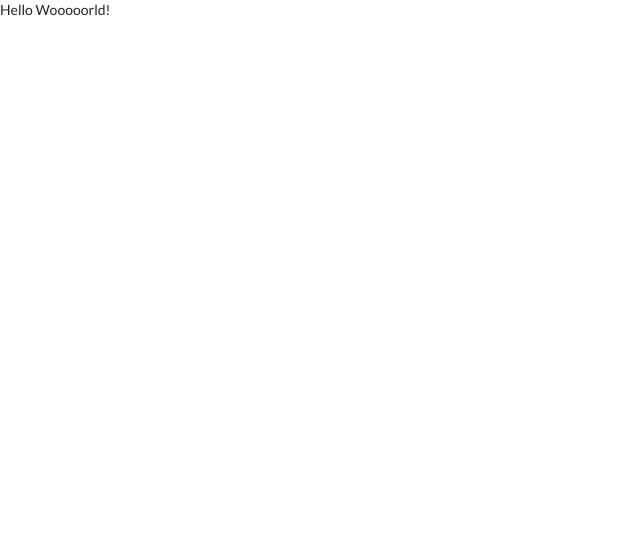
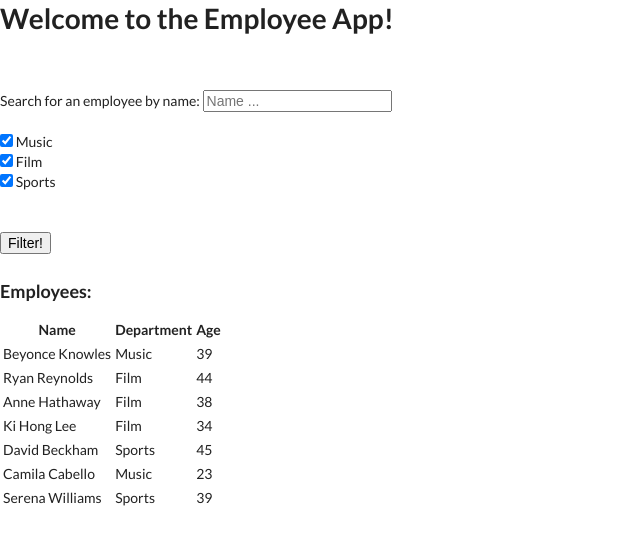
Before and after one commit to murrayl9797/kiewitEmployeeApp, a React app: page / in a window 1280 px wide. Shown: the top 544 px of the page, without its empty margins (0-640 px from the left). Built offline with nearby package versions, Linux system fonts and the light colour scheme.

Commit message:
Set up structure for app and implement department filter

```diff
--- a/src/components/App.jsx
+++ b/src/components/App.jsx
@@ -1,9 +1,92 @@
-import React from 'react';
+import React, { useState, useEffect } from 'react';
+import { employee_data } from '../data.js';
+import EmpTable from './EmpTable.jsx';
+import NameFilter from './NameFilter.jsx';
+import DeptFilter from './DeptFilter.jsx';
 
 const App = () => {
+  //**********************************************************************
+  // Initialize state with hooks
+  //**********************************************************************
+  const [empList, updateEmpList] = useState(employee_data);
+  const [deptList, updateDepartments] = useState([]);
+  const [clickedDepts, updateClickedDepts] = useState({});
+
+
+  //**********************************************************************
+  // Use Effect to update department list (using example data)
+  //**********************************************************************
+  useEffect(() => {
+    // Update department list
+    const foundDepts = {};
+
+    // Find all departments
+    for (const emp of employee_data) {
+      if (!foundDepts[emp.department]) {
+        foundDepts[emp.department] = 'clicked';
+      }
+    }
+
+    // Add to React state
+    updateDepartments(Object.keys(foundDepts));
+    updateClickedDepts(foundDepts);
+
+  }, [employee_data]);
+
+
+  //**********************************************************************
+  // Helper function that actually filters the list
+  //**********************************************************************
+  const filterList = () => {
+    // Filter list
+    const updatedList = employee_data.filter(emp => {
+      // Check if department is clicked
+      if (clickedDepts[emp.department] === 'clicked') {
+        return true;
+      }
+    })
+
+    // Update React state
+    updateEmpList(updatedList);
+  }
+
+  //**********************************************************************
+  // Render DOM
+  //**********************************************************************
   return (
-    <div>
-      Hello Wooooorld!
+    <div id="app">
+      <h1>
+        Welcome to the Employee App!
+      </h1>
+
+      <br/>
+      <br/>
+
+      <NameFilter />
+      <br/>
+      <DeptFilter
+        allDepts={deptList}
+        clickedDepts={clickedDepts}
+        updateClickedDepts={updateClickedDepts}
+      />
+
+      <br/>
+      <br/>
+
+      <button
+        onClick={(e) => {
+          console.log(`Clicked. ${JSON.stringify(clickedDepts)}`);
+          filterList();
+        }}
+      >
+        Filter!
+      </button>
+
+      <br/>
+
+      <h3> Employees: </h3>
+      <EmpTable list={empList}/>
+
     </div>
   )
 };
--- /dev/null
+++ b/src/components/DeptFilter.jsx
@@ -0,0 +1,42 @@
+import React from 'react';
+import DeptRow from './DeptRow.jsx';
+
+const DeptFilter = ( { allDepts, clickedDepts, updateClickedDepts } ) => {
+  //**********************************************************************
+  // Helper function to update departments to filter by
+  //**********************************************************************
+  const toggleDept = (department, flipIt) => {
+
+    // Check if checkbox is clicked or unclicked
+    if (clickedDepts[department] === 'unclicked') {
+      clickedDepts[department] = 'clicked';
+    } else {
+      clickedDepts[department] = 'unclicked';
+    }
+
+    // Update React state
+    updateClickedDepts(clickedDepts);
+    flipIt(); // Invokes flipChecked
+   }
+
+  //**********************************************************************
+  // Render DOM
+  //**********************************************************************
+  return (
+    <div>
+      {allDepts.map((deptStr, ind) => {
+        return (
+          <DeptRow
+            key={ind}
+            dept={deptStr}
+            clickedDepts={clickedDepts}
+            updateClickedDepts={updateClickedDepts}
+            toggleDept={toggleDept}
+          />
+        );
+      })}
+    </div>
+  )
+};
+
+export default DeptFilter;
--- /dev/null
+++ b/src/components/DeptRow.jsx
@@ -0,0 +1,35 @@
+import React, { useState } from 'react';
+
+const DeptRow = ( { dept, clickedDepts, updateClickedDepts, toggleDept } ) => {
+
+  //**********************************************************************
+  // This React state is needed to start checkboxes as checked
+  //**********************************************************************
+  const [isChecked, updateChecked] = useState(true);
+
+  const flipChecked = () => {
+    isChecked ? updateChecked(false) : updateChecked(true);
+  };
+
+  //**********************************************************************
+  // Render DOM
+  //**********************************************************************
+  return (
+    <div>
+      <input
+        type="checkbox"
+        name={dept}
+        value={dept}
+        checked={isChecked}
+        onChange={() => {
+          // Update department filter and flip 'isChecked' variable
+          toggleDept(dept, flipChecked);
+        }}
+      ></input>
+      <label htmlFor={dept}> {dept} </label>
+      <br/>
+    </div>
+  )
+};
+
+export default DeptRow;
--- /dev/null
+++ b/src/components/EmpRow.jsx
@@ -0,0 +1,17 @@
+import React from 'react';
+
+const EmpRow = ( { empObj } ) => {
+
+  //**********************************************************************
+  // Render DOM
+  //**********************************************************************
+  return (
+    <tr>
+      <td> {empObj.name} </td>
+      <td> {empObj.department} </td>
+      <td> {empObj.age} </td>
+    </tr>
+  )
+};
+
+export default EmpRow;
--- /dev/null
+++ b/src/components/EmpTable.jsx
@@ -0,0 +1,28 @@
+import React from 'react';
+import EmpRow from './EmpRow.jsx';
+
+const EmpTable = ( { list } ) => {
+
+  //**********************************************************************
+  // Render DOM
+  //**********************************************************************
+  return (
+    <table>
+      <thead>
+        <tr>
+          <th> Name </th>
+          <th> Department </th>
+          <th> Age </th>
+        </tr>
+      </thead>
+
+      <tbody>
+        {list.map((obj, ind) => {
+          return <EmpRow key={ind} empObj={obj}/>;
+        })}
+      </tbody>
+    </table>
+  )
+};
+
+export default EmpTable;
--- /dev/null
+++ b/src/components/NameFilter.jsx
@@ -0,0 +1,19 @@
+import React from 'react';
+
+const NameFilter = ( { } ) => {
+
+  //**********************************************************************
+  // Render DOM
+  //**********************************************************************
+  return (
+    <div id="namesearch">
+      Search for an employee by name:{' '}
+      <input
+        placeholder="Name ... "
+      >
+      </input>
+    </div>
+  )
+};
+
+export default NameFilter;
--- /dev/null
+++ b/src/data.js
@@ -0,0 +1,39 @@
+module.exports = {
+    employee_data : [
+      {
+        name: "Beyonce Knowles",
+        department: "Music",
+        age: 39,
+      },
+      {
+        name: "Ryan Reynolds",
+        department: "Film",
+        age: 44,
+      },
+      {
+        name: "Anne Hathaway",
+        department: "Film",
+        age: 38,
+      },
+      {
+        name: "Ki Hong Lee",
+        department: "Film",
+        age: 34,
+      },
+      {
+        name: "David Beckham",
+        department: "Sports",
+        age: 45,
+      },
+      {
+        name: "Camila Cabello",
+        department: "Music",
+        age: 23,
+      },
+      {
+        name: "Serena Williams",
+        department: "Sports",
+        age: 39,
+      }
+    ]
+}
```
